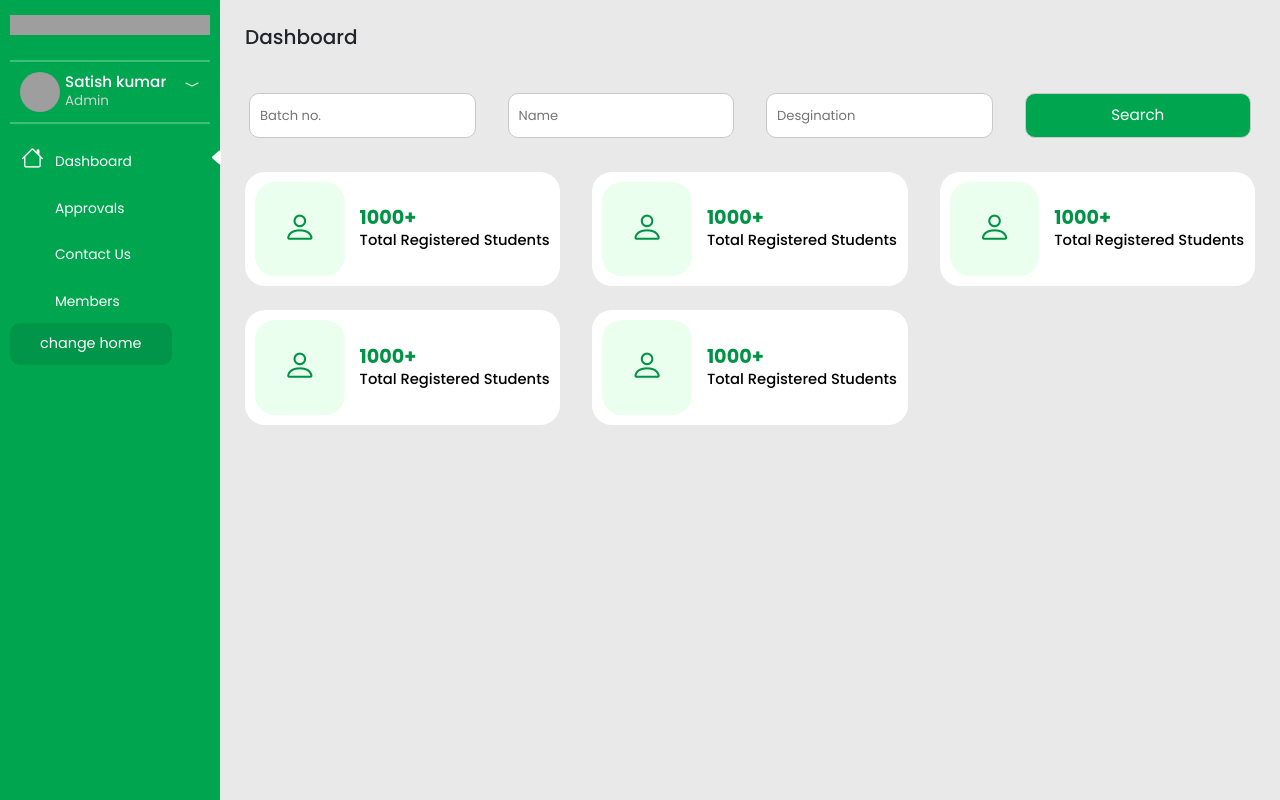
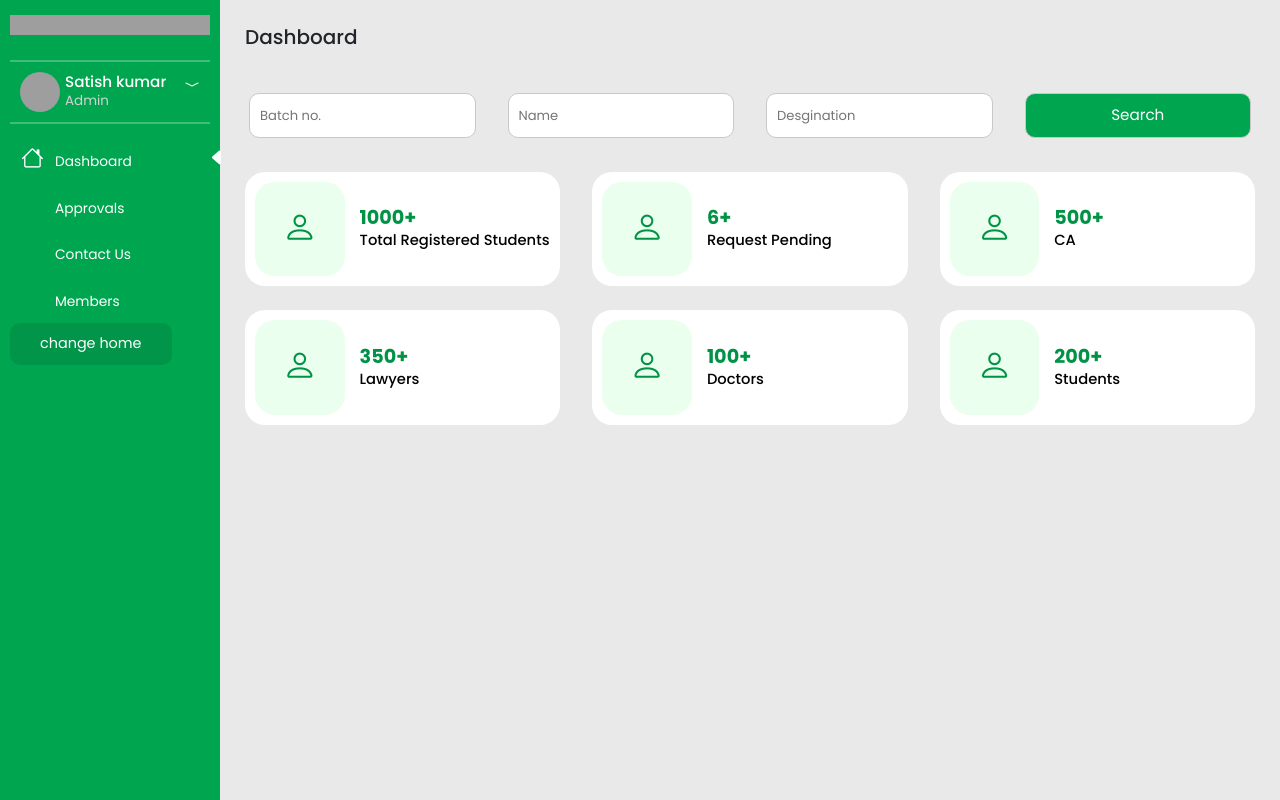
Before and after one commit to satishkvesteinn/impetus, a React (Create React App) app: page / in a window 1280 px wide. Both pictures are taken after a click on the button "change home". Built offline with nearby package versions, Linux system fonts and the light colour scheme; grey boxes are pictures that could not be loaded.

Commit message:
version 1.1.2

```diff
--- a/src/components/cart/Cart.jsx
+++ b/src/components/cart/Cart.jsx
@@ -3,55 +3,58 @@ import Box from '@mui/material/Box';
 import Grid from '@mui/material/Unstable_Grid2';
 import './cart.scss'
 
+const data = [
+    {
+        id: 1,
+        title: 1000,
+        desc: "Total Registered Students"
+    },
+    {
+        id: 2,
+        title: 6,
+        desc: "Request Pending"
+    },
+    {
+        id: 3,
+        title: 500,
+        desc: "CA"
+    },
+    {
+        id: 4,
+        title: 350,
+        desc: "Lawyers"
+    },
+    {
+        id: 5,
+        title: 100,
+        desc: "Doctors"
+    },
+    {
+        id: 6,
+        title: 200,
+        desc: "Students"
+    },
+]
+
 export default function Cart() {
     return (
         <Box sx={{ flexGrow: 1 }}>
             <Grid container rowSpacing={3} columnSpacing={{ xs: 2, sm: 3, md: 4 }}>
-                <Grid xs={12} md={6} lg={4}>
+                {
+                    data.map(item => {
+                        return (
+                            <Grid xs={12} md={6} lg={4} key={item.id}>
                                 <div className="cart d-flex">
                                     <i className="bi bi-person cart-icon"></i>
                                     <div className="cart-content d-flex justify-content-center align-items-start flex-column">
-                            <h5 className='cart-title'>1000+</h5>
-                            <p className='cart-desc'>Total Registered Students</p>
+                                        <h5 className='cart-title'>{item.title}+</h5>
+                                        <p className='cart-desc'>{item.desc}</p>
                                     </div>
                                 </div>
                             </Grid>
-                <Grid xs={12} md={6} lg={4}>
-                    <div className="cart d-flex">
-                        <i className="bi bi-person cart-icon"></i>
-                        <div className="cart-content d-flex justify-content-center align-items-start flex-column">
-                            <h5 className='cart-title'>1000+</h5>
-                            <p className='cart-desc'>Total Registered Students</p>
-                        </div>
-                    </div>
-                </Grid>
-                <Grid xs={12} md={6} lg={4}>
-                    <div className="cart d-flex">
-                        <i className="bi bi-person cart-icon"></i>
-                        <div className="cart-content d-flex justify-content-center align-items-start flex-column">
-                            <h5 className='cart-title'>1000+</h5>
-                            <p className='cart-desc'>Total Registered Students</p>
-                        </div>
-                    </div>
-                </Grid>
-                <Grid xs={12} md={6} lg={4}>
-                    <div className="cart d-flex">
-                        <i className="bi bi-person cart-icon"></i>
-                        <div className="cart-content d-flex justify-content-center align-items-start flex-column">
-                            <h5 className='cart-title'>1000+</h5>
-                            <p className='cart-desc'>Total Registered Students</p>
-                        </div>
-                    </div>
-                </Grid>
-                <Grid xs={12} md={6} lg={4}>
-                    <div className="cart d-flex">
-                        <i className="bi bi-person cart-icon"></i>
-                        <div className="cart-content d-flex justify-content-center align-items-start flex-column">
-                            <h5 className='cart-title'>1000+</h5>
-                            <p className='cart-desc'>Total Registered Students</p>
-                        </div>
-                    </div>
-                </Grid>
+                        )
+                    })
+                }
             </Grid>
         </Box>
     );
```
Lines whose indentation alone changed are shown as unchanged.
